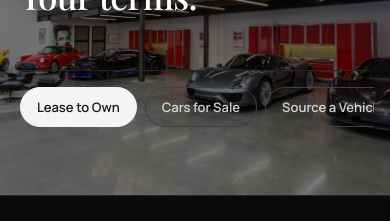
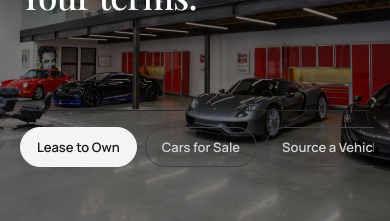
Before and after one commit to stradacorsagroup-art/scg-site-1772418012, a Next.js app: page / in a window 390 px wide. Shown: the part 165-386 px from the top of the page. Built offline with nearby package versions, Linux system fonts and the light colour scheme.

Commit message:
Move mobile hero pills lower toward transition area

```diff
--- a/src/app/page.tsx
+++ b/src/app/page.tsx
@@ -107,7 +107,7 @@ export default function Home() {
               Your terms.
             </h1>
 
-            <div className="mt-14 lg:mt-8">
+            <div className="mt-24 lg:mt-8">
               <OwnershipPills active="membership" />
             </div>
           </div>
```
